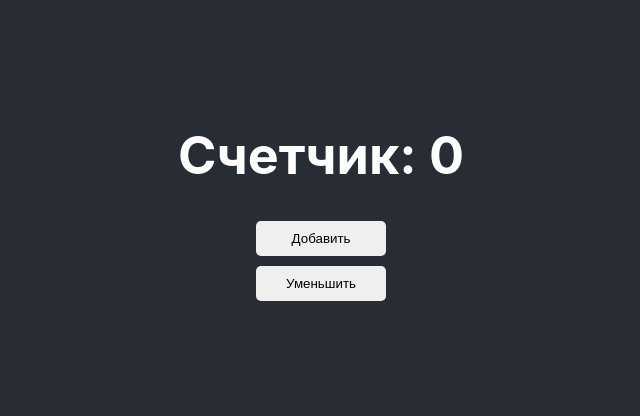
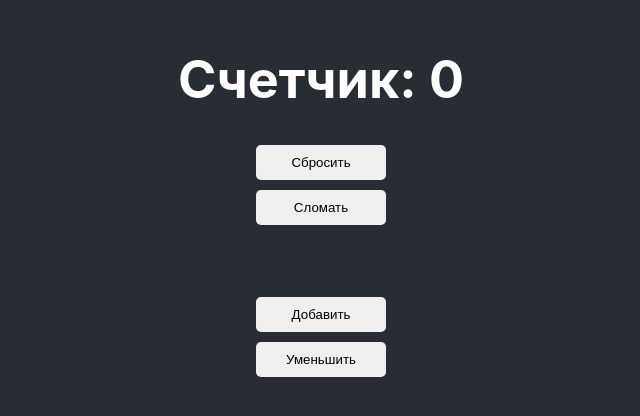
Before and after one commit to Fedosihin/my-react-counter, a React (Create React App) app: page / in a window 1280 px wide. Shown: the part 200-616 px from the top of the page, without its empty margins (319-959 px from the left). Built offline with nearby package versions, Linux system fonts and the light colour scheme.

Commit message:
added protection if local-storage is broken added buttons for testing

```diff
--- a/src/App.js
+++ b/src/App.js
@@ -3,19 +3,38 @@ import "./App.css";
 
 function App() {
   const [state, setState] = useState(() => {
-    return localStorage.getItem("state") || 0;
+    const savedState = +localStorage.getItem("state");
+    const parsedState = Number(savedState);
+    return isNaN(parsedState) ? 0 : parsedState;
   });
 
   useEffect(() => {
     localStorage.setItem("state", state);
   }, [state]);
 
+  function getRandomCyrillicText() {
+    const alphabet = 'абвгдеёжзийклмнопрстуфхцчшщъыьэюя';
+    const length = Math.floor(Math.random() * (10 - 3 + 1)) + 3; // число от 3 до 10
+    let result = '';
+
+    for (let i = 0; i < length; i++) {
+      const randomIndex = Math.floor(Math.random() * alphabet.length);
+      result += alphabet[randomIndex];
+    }
+
+    return result;
+  }
+
   return (
     <div className="App">
       <header className="App-header">
         <h1>Счетчик: {state}</h1>
-        <button onClick={() => setState(state + 1)}>Добавить</button>
-        <button onClick={() => setState(state - 1)}>Уменьшить</button>
+        <button onClick={() => setState(0)}>Cбросить</button>
+        <button onClick={() => setState(() => getRandomCyrillicText())}>Сломать</button>
+        <br></br>
+        <br></br>
+        <button onClick={() => setState(prev => (isNaN(prev) ? 0 : (prev + 1)))}>Добавить</button>
+        <button onClick={() => setState(prev => (isNaN(prev) ? 0 : (prev - 1)))}>Уменьшить</button>
       </header>
     </div>
   );
```
